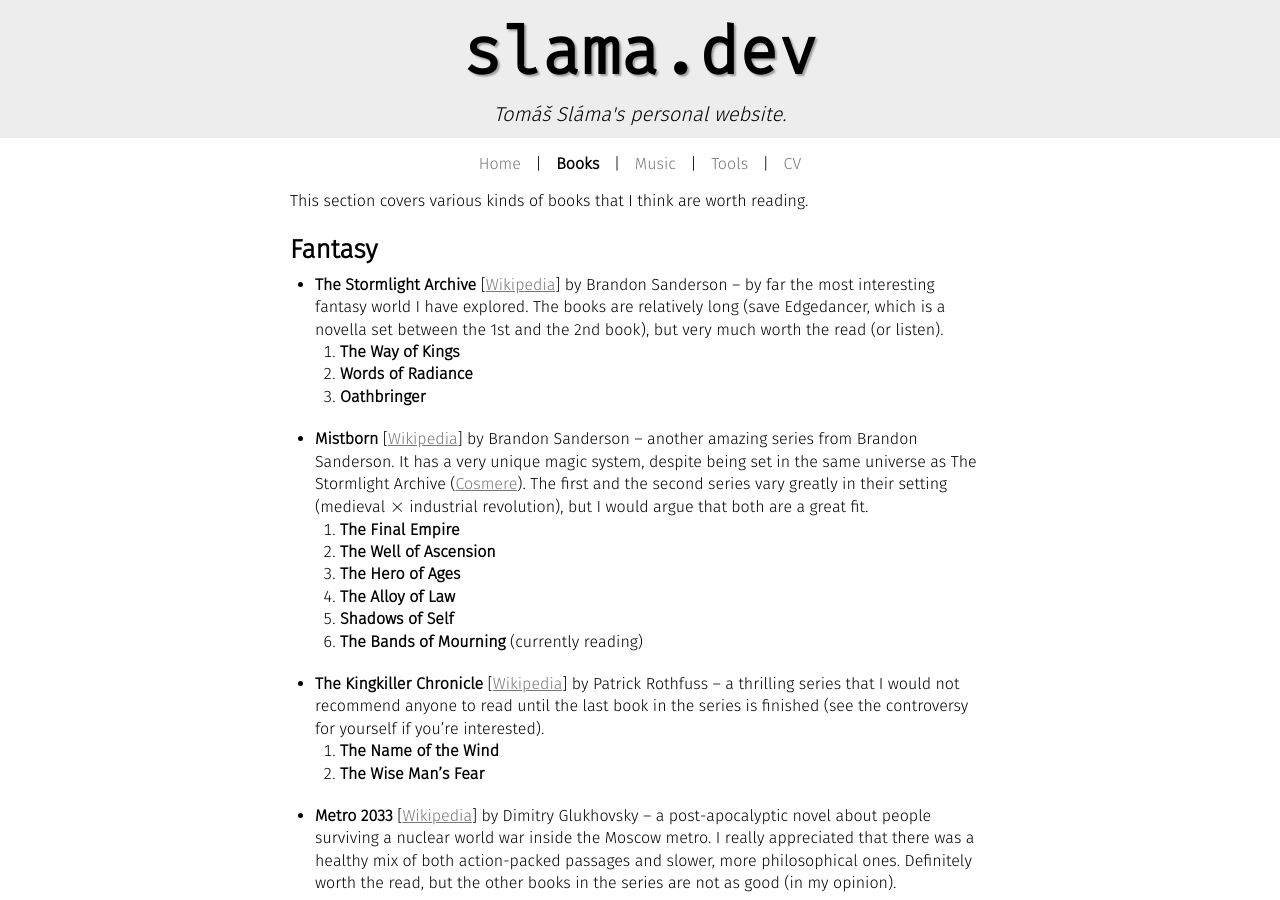
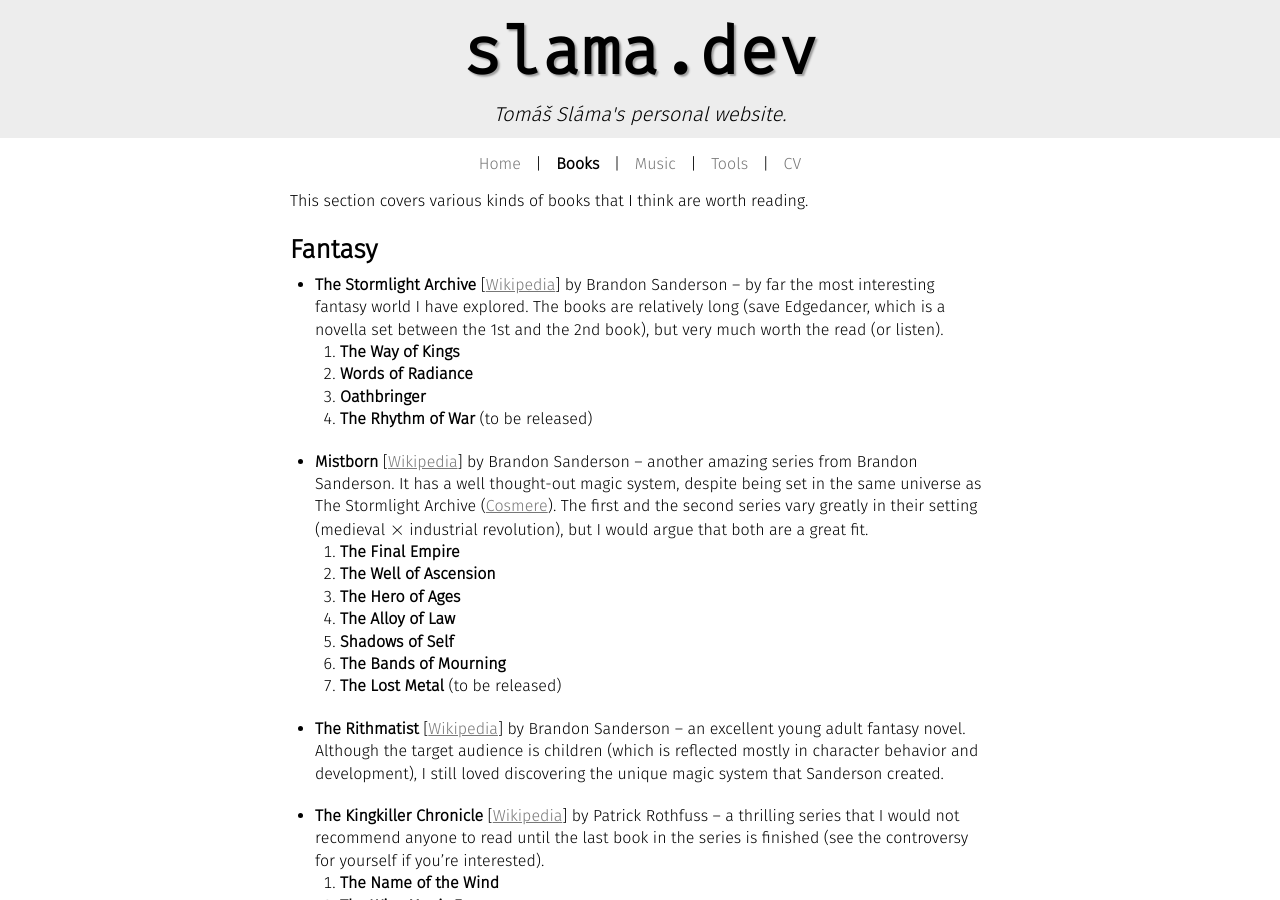
Before and after one commit to xiaoxiae/slama.dev, a Jekyll site: the page built from books.md, in a window 1280 px wide and 900 px high. Built offline with Jekyll 4.4.1, drawn with Linux system fonts in a browser that asks for light colours.

Commit message:
reading update

```diff
--- a/books.md
+++ b/books.md
@@ -13,14 +13,18 @@
 	1. **The Way of Kings**
 	2. **Words of Radiance**
 	3. **Oathbringer**
+	4. **The Rhythm of War** (to be released)
 
-- **Mistborn** [[Wikipedia](https://en.wikipedia.org/wiki/Mistborn_series)] by Brandon Sanderson -- another amazing series from Brandon Sanderson. It has a very unique magic system, despite being set in the same universe as The Stormlight Archive ([Cosmere](https://en.wikipedia.org/wiki/Brandon_Sanderson#Cosmere)). The first and the second series vary greatly in their setting (medieval {% latex %}\times{% endlatex %} industrial revolution), but I would argue that both are a great fit.
+- **Mistborn** [[Wikipedia](https://en.wikipedia.org/wiki/Mistborn_series)] by Brandon Sanderson -- another amazing series from Brandon Sanderson. It has a well thought-out magic system, despite being set in the same universe as The Stormlight Archive ([Cosmere](https://en.wikipedia.org/wiki/Brandon_Sanderson#Cosmere)). The first and the second series vary greatly in their setting (medieval {% latex %}\times{% endlatex %} industrial revolution), but I would argue that both are a great fit.
 	1. **The Final Empire**
 	2. **The Well of Ascension**
 	3. **The Hero of Ages**
 	4. **The Alloy of Law**
 	5. **Shadows of Self**
-	6. **The Bands of Mourning** (currently reading)
+	6. **The Bands of Mourning**
+	7. **The Lost Metal** (to be released)
+
+- **The Rithmatist** [[Wikipedia](https://en.wikipedia.org/wiki/The_Rithmatist)] by Brandon Sanderson -- an excellent young adult fantasy novel. Although the target audience is children (which is reflected mostly in character behavior and development), I still loved discovering the unique magic system that Sanderson created.
 
 - **The Kingkiller Chronicle** [[Wikipedia](https://en.wikipedia.org/wiki/The_Kingkiller_Chronicle)] by Patrick Rothfuss -- a thrilling series that I would not recommend anyone to read until the last book in the series is finished (see the controversy for yourself if you're interested).
 	1. **The Name of the Wind**
```
